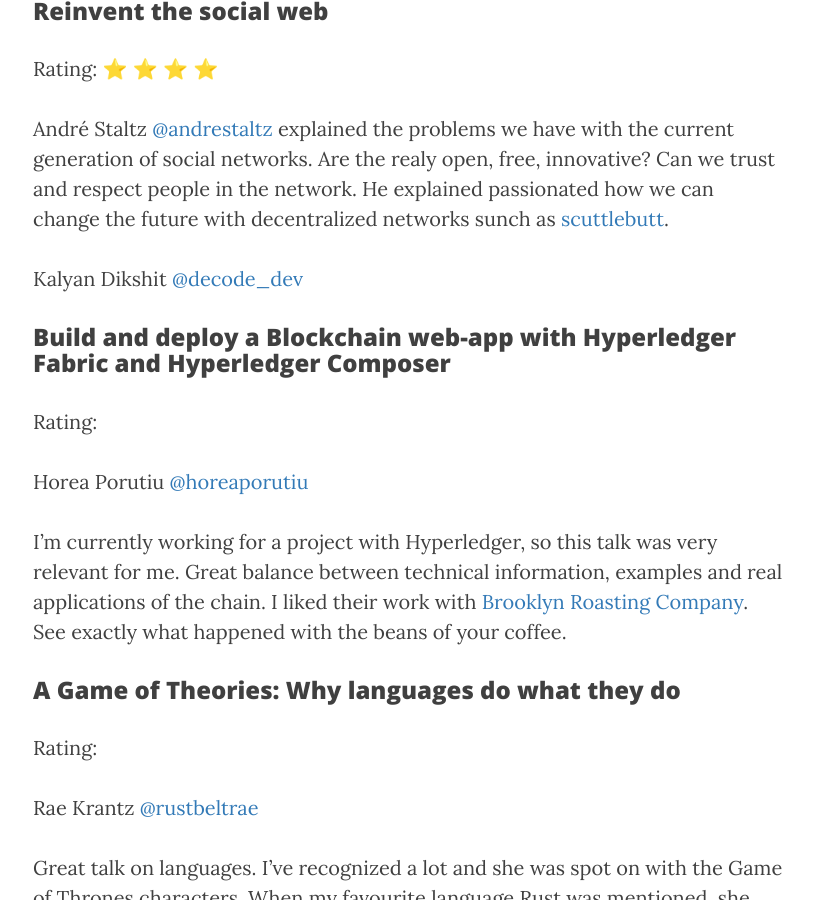
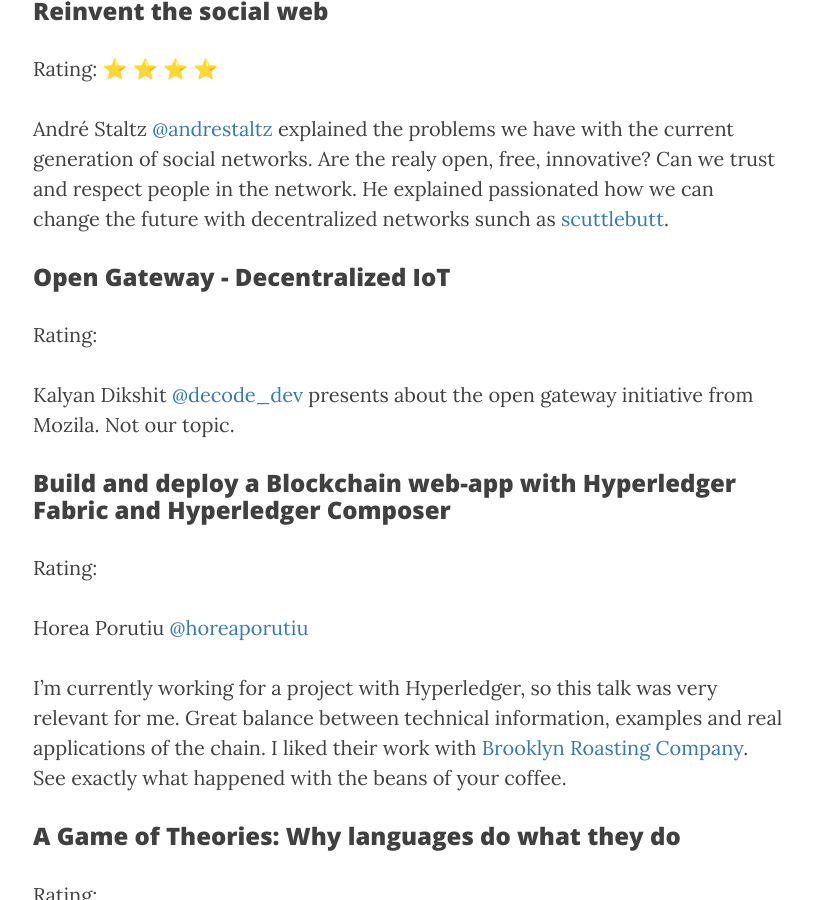
Before and after one commit to 040code/040code, a Jekyll site: the page built from _posts/2018-09-04-fsf-backend.md, in a window 1280 px wide and 900 px high, scrolled down 909 px. Shown: the whole window, without its empty margins (232-1045 px from the left). Built offline with Jekyll 4.4.1, drawn with Linux system fonts in a browser that asks for light colours; nearby versions of some CDN libraries; emoji names are drawn with the system emoji font; comment, search, counter and statistics services are not loaded.

Commit message:
Open Gateway - Decentralized IoT

```diff
--- a/_posts/2018-09-04-fsf-backend.md
+++ b/_posts/2018-09-04-fsf-backend.md
@@ -25,7 +25,10 @@
 André Staltz [@andrestaltz](https://twitter.com/andrestaltz) explained the problems we have with the current generation of social networks. Are the realy open, free, innovative? Can we trust and respect people in the network. He explained passionated how we can change the future with decentralized networks sunch as [scuttlebutt](https://www.scuttlebutt.nz/).
 
 
-Kalyan Dikshit [@decode_dev](https://twitter.com/decode_dev)
+### Open Gateway - Decentralized IoT
+Rating:
+
+Kalyan Dikshit [@decode_dev](https://twitter.com/decode_dev) presents about the open gateway initiative from Mozila. Not our topic.
 
 
 ### Build and deploy a Blockchain web-app with Hyperledger Fabric and Hyperledger Composer
```
